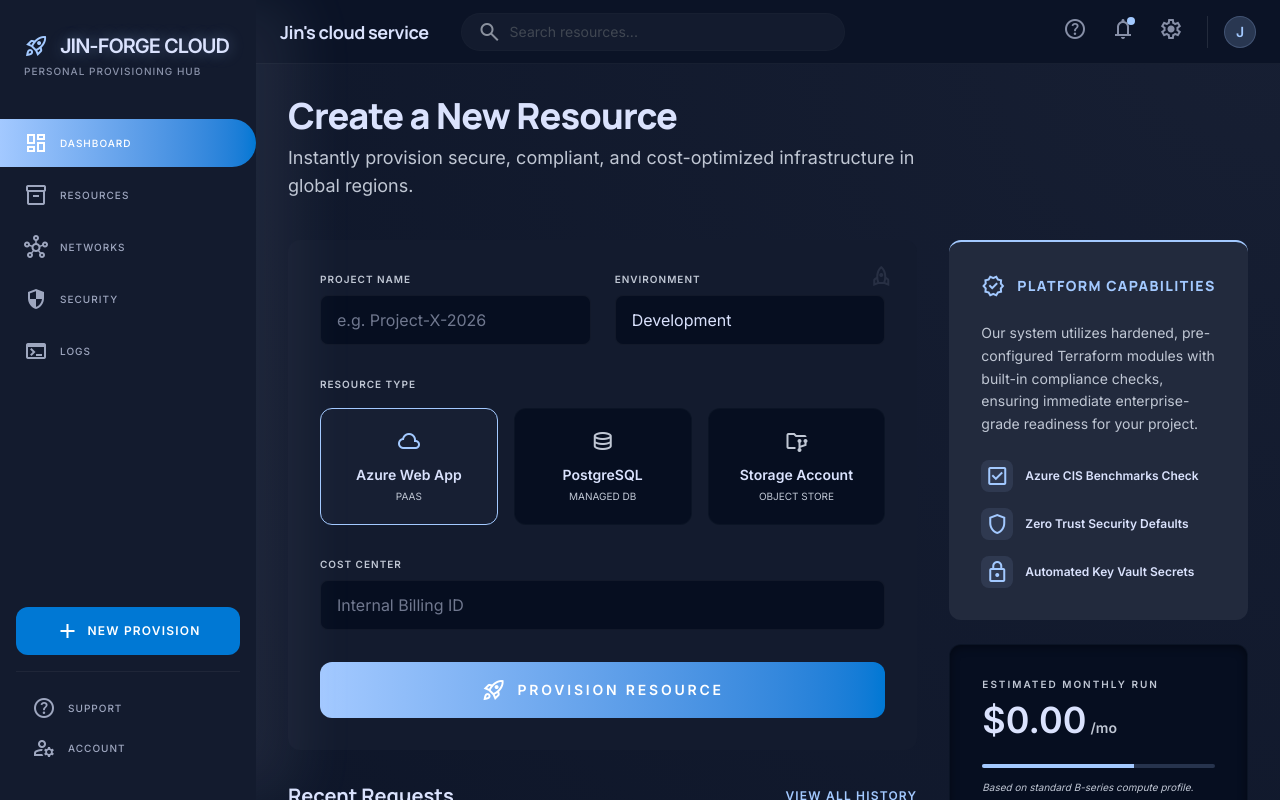
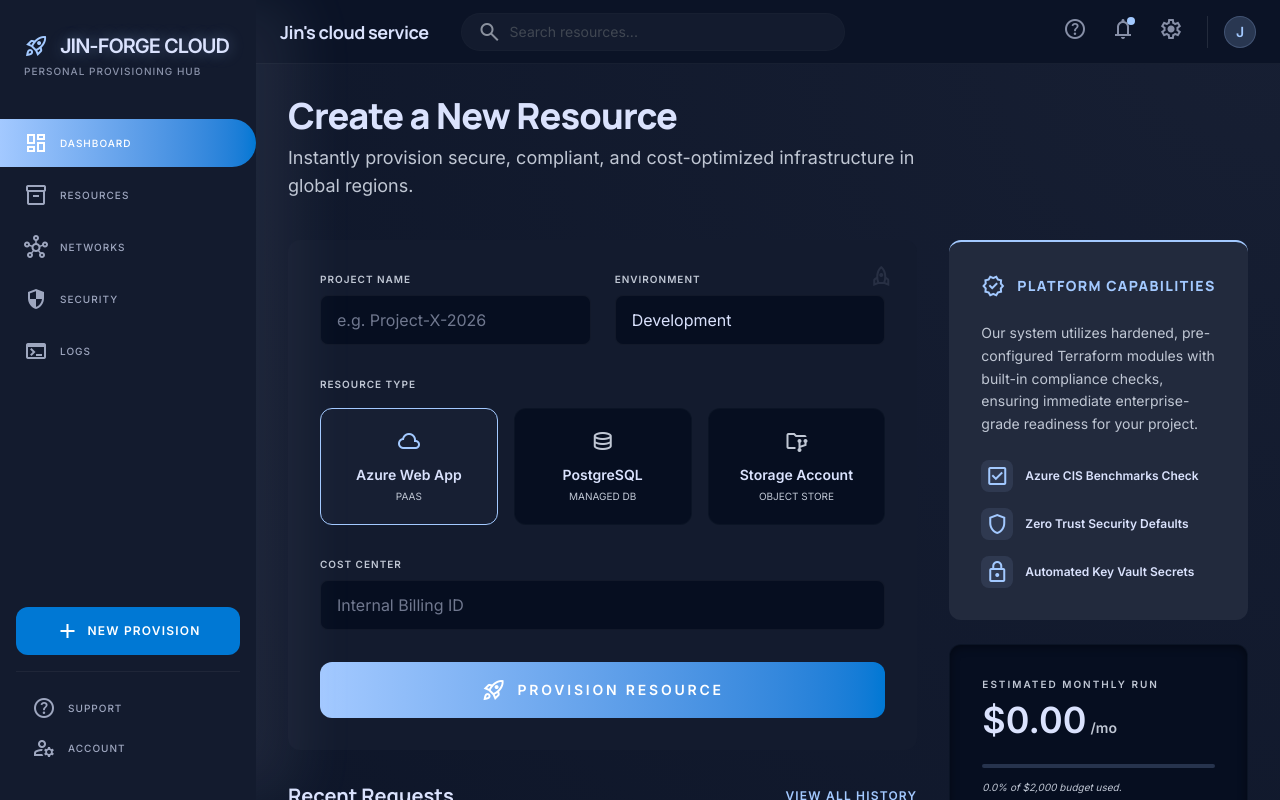
Before and after one commit to JinW04/jin-forge-cloud, a React (Vite) app in the folder frontend/: page / in a window 1280 px wide. Both pictures are taken after a click on the button "Sign in with Microsoft Entra ID". Shown: the top 800 px of the page. Built offline with nearby package versions, Linux system fonts and the light colour scheme; no server answers; the database is empty.

Commit message:
feat: implement dynamic 2000 USD budget progress bar and usage percentage

```diff
--- a/frontend/src/components/Dashboard.jsx
+++ b/frontend/src/components/Dashboard.jsx
@@ -38,7 +38,9 @@
 function DashboardContent({ onOpenModal }) {
   const { resources } = useResources()
   const recent = resources.slice(0, 5)
+  const BUDGET_CAP = 2000
   const monthlyEstimate = (resources.reduce((sum, r) => sum + r.costHr, 0) * 730).toFixed(2)
+  const budgetPct = Math.min((monthlyEstimate / BUDGET_CAP) * 100, 100).toFixed(1)
 
   return (
     <div className="p-8 max-w-7xl mx-auto w-full">
@@ -204,11 +206,11 @@
             </div>
             <div className="mt-6 flex gap-2">
               <div className="h-1 flex-1 bg-primary/20 rounded-full overflow-hidden">
-                <div className="h-full bg-primary w-[65%]" />
+                <div className="h-full bg-primary transition-all duration-500" style={{ width: `${budgetPct}%` }} />
               </div>
             </div>
             <p className="mt-3 text-[10px] text-on-surface-variant italic">
-              Based on standard B-series compute profile.
+              {budgetPct}% of $2,000 budget used.
             </p>
           </div>
 
```
